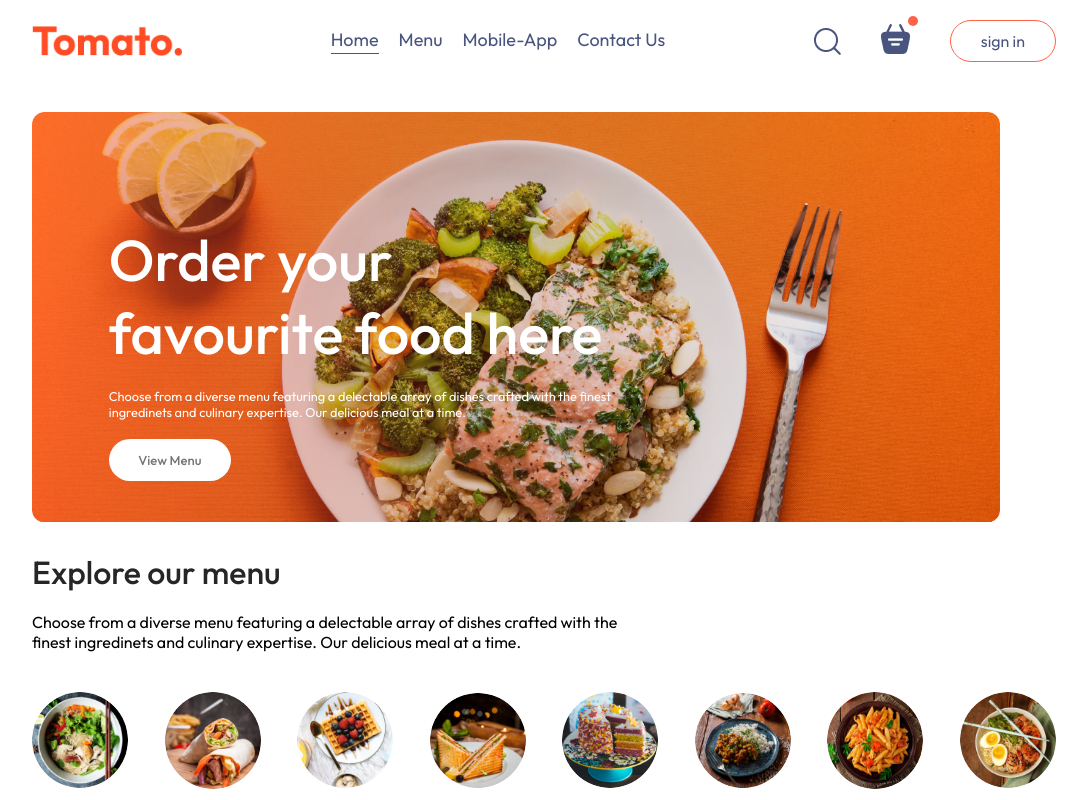
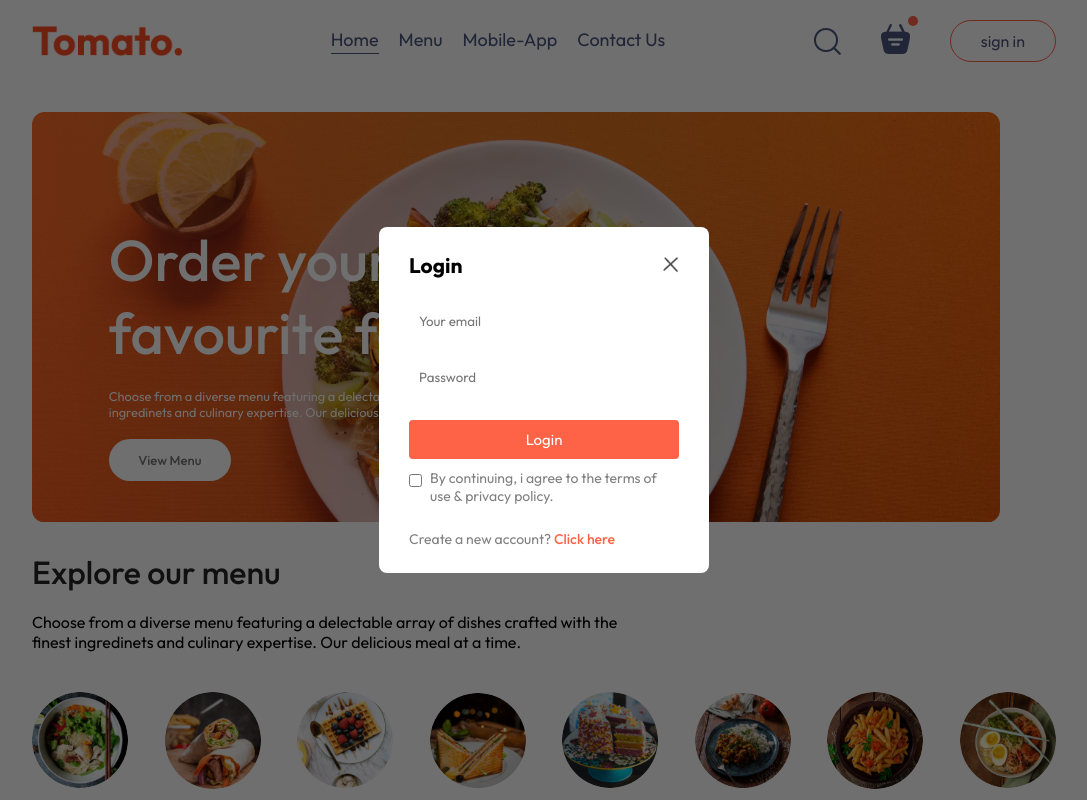
Before and after one commit to supreetvajjarmatti/food-delivery, a React (Vite) app in the folder food-del/frontend/: page / in a window 1280 px wide. Both pictures are taken after a click on the button "sign in". Shown: the top 800 px of the page, without its empty margins (96-1183 px from the left). Built offline with nearby package versions, Linux system fonts and the light colour scheme.

Commit message:
Created Sign in/Sign up component

```diff
--- a/food-del/frontend/src/App.jsx
+++ b/food-del/frontend/src/App.jsx
@@ -1,16 +1,20 @@
-import React from 'react'
+import React, { useState } from 'react'
 import Navbar from './components/Navbar/Navbar'
 import { Route, Routes } from 'react-router-dom'
 import Home from './pages/Home/Home'
 import Cart from './pages/Cart/Cart'
 import PlaceOrder from './pages/PlaceOrder/PlaceOrder'
 import Footer from './components/Footer/Footer'
+import LoginPopup from './components/LoginPopup/LoginPopup'
 
 const App = () => {
+
+  const [showlogin,setShowLogin] = useState(false)
   return (
     <>
+    {showlogin?<LoginPopup setShowLogin={setShowLogin} />:<></>}
     <div className='app'>
-      <Navbar/>
+      <Navbar setShowLogin={setShowLogin}/>
       <Routes>
         <Route path='/' element={<Home/>} />
         <Route path='/Cart' element={<Cart/>} />
--- /dev/null
+++ b/food-del/frontend/src/components/LoginPopup/LoginPopup.css
@@ -0,0 +1,65 @@
+.login-popup{
+    position: absolute;
+    z-index: 1;
+    width: 100%;
+    height: 100%;
+    background-color: #00000090;
+    display: grid;
+}
+.login-popup-container{
+    place-self: center;
+    width: max(23vw,330px);
+    color: #808080;
+    background-color: white;
+    display: flex;
+    flex-direction: column;
+    gap: 25px;
+    padding: 25px 30px;
+    border-radius: 8px;
+    font-size: 14px;
+    animation: fadeIn 0.5s;
+}
+.login-popup-title{
+    display: flex;
+    justify-content: space-between;
+    align-items: center;
+    color: black;
+}
+.login-popup-title img{
+    width: 16px;
+    cursor: pointer;
+}
+.login-popup-inputs{
+    display: flex;
+    flex-direction: column;
+    gap: 20px;
+}
+.login-popup-inputs input{
+    outline: none;
+    border: 1px solid #c9c9c9;
+    padding: 10px;
+    border: 4px;
+}
+.login-popup-container button{
+    border: none;
+    padding: 10px;
+    border-radius: 4px;
+    color: white;
+    background-color: tomato;
+    font-size: 15px;
+    cursor: pointer;
+}
+.login-popup-condition{
+    display: flex;
+    align-items: start;
+    gap: 8px;
+    margin-top: -15px;
+}
+.login-popup-condition input{
+    margin-top: 5px;
+}
+.login-popup p span{
+    color: tomato;
+    font-weight: 500;
+    cursor: pointer;
+}
--- /dev/null
+++ b/food-del/frontend/src/components/LoginPopup/LoginPopup.jsx
@@ -0,0 +1,40 @@
+import React, { useState } from 'react'
+import './LoginPopup.css'
+import { assets } from '../../assets/assets'
+
+const LoginPopup = ({setShowLogin}) => {
+
+    const [currState,setCurrState] = useState('Login')
+
+
+  return (
+    <div className='login-popup'>
+        <form className="login-popup-container">
+            <div className="login-popup-title">
+                <h2>{currState}</h2>
+                <img onClick={()=>setShowLogin(false)} src={assets.cross_icon} alt="" />
+            </div>
+            <div className="login-popup-inputs">
+                {currState==="Login"?<></>:<input type="text" placeholder='Your name' required />}
+
+                <input type="email" placeholder='Your email' required />
+                <input type="password" placeholder='Password' required  />
+            </div>
+            <button>{currState==="Sign Up"?"Create account":"Login"}</button>
+            <div className="login-popup-condition">
+                <input type="checkbox" required  />
+                <p>By continuing, i agree to the terms of use & privacy policy.</p>
+            </div>
+            {currState==='Login'
+            ? <p>Create a new account? <span onClick={()=>setCurrState("Sign Up")}>Click here</span></p>
+            :
+            <p>Already have an account? <span onClick={()=>setCurrState("Login")}>Login here</span></p>
+            }
+
+        </form>
+
+    </div>
+  )
+}
+
+export default LoginPopup
--- a/food-del/frontend/src/components/Navbar/Navbar.jsx
+++ b/food-del/frontend/src/components/Navbar/Navbar.jsx
@@ -3,7 +3,7 @@
 import { assets } from '../../assets/assets'
 import { Link } from 'react-router-dom';
 
-const Navbar = () => {
+const Navbar = ({setShowLogin}) => {
     const [menu, setMenu] = useState("home");
 
 
@@ -24,7 +24,7 @@
                 <img src={assets.basket_icon} alt="" />
                 <div className="dot"></div>
             </div>
-            <button>sign in</button>
+            <button onClick={()=>setShowLogin(true)}>sign in</button>
         </div>
 
     </div>
```
